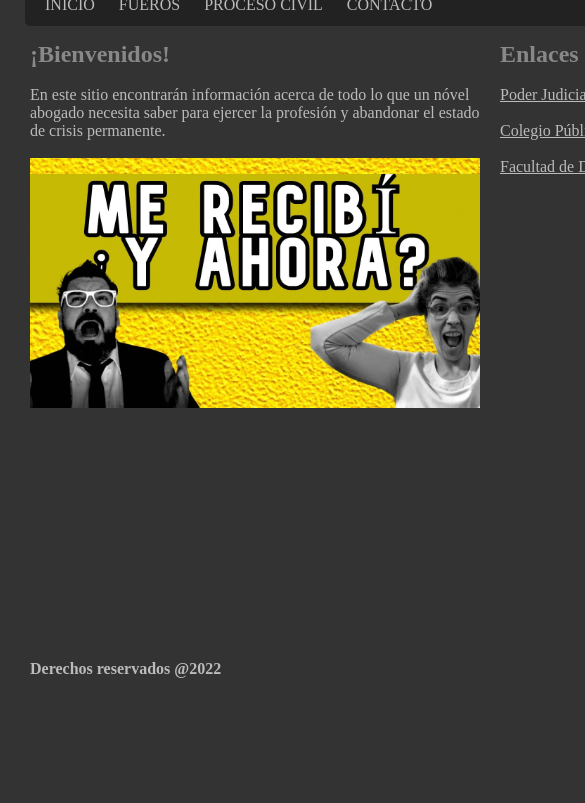
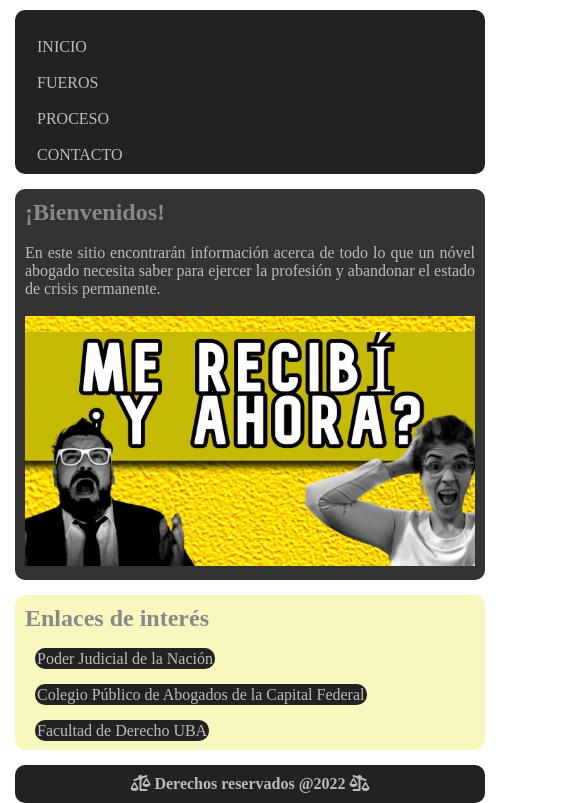
Before and after one commit to pbkohan/TPO, a plain HTML site: page index.html in a window 390 px wide. Shown: the part 114-917 px from the top of the page, 585 px wide, since content can reach past the window. Before the commit the page ends 884 px from the top, so only its background shows below. Drawn offline with Linux system fonts and the light colour scheme.

Commit message:
agrego diseño responsive

```diff
--- a/CSS/estilos.css
+++ b/CSS/estilos.css
@@ -1,48 +1,111 @@
 *{
     padding: 0;
     margin: 0;
-    background-color: #333333;
     color: #BBBBBB;
     font-family:'Times New Roman', Times, serif;
+    text-align: justify;
 }
 .container{
     display: grid;
-    grid-template: 75px 50px 1fr 100px / 1fr 400px;
-    grid-template-areas: "header header"
-                        "nav nav"
-                        "contenido enlaces"
-                        "footer footer";
-    /*grid-gap: 20px;*/
-    height: 100vh;
-    margin: 20px;
+    grid-template-columns: 0.40fr 1.5fr 1.10fr;
+    grid-template-rows: 0.75fr 1.5fr 0.75fr;
+    grid-template-areas: "header header header"
+                        "nav main aside"
+                        "footer footer footer";
+    grid-gap: 5px;
+    height: 50vh;
+    margin: 10px;
 }
 .header{
     grid-area: header;
+    margin: 5px;
+    padding: 10px;
+    background-color: #333333;
+    border-radius: 10px;
 }
 .nav{
     grid-area: nav;
     margin: 5px;
-    padding: 5px;
+    padding: 10px;
     text-decoration: none;
     background-color: #222222;
-    border-radius: 5px;
+    border-radius: 10px;
 }
-.contenido{
-    grid-area: contenido;
+.main{
+    grid-area: main;
+    padding: 10px;
+    margin: 5px;
+    border-radius: 10px;
+    background-color: #333333;
 }
-.enlaces{
-    grid-area: enlaces;
+.aside{
+    grid-area: aside;
+    text-decoration: none;
+    border-radius: 10px;
+    background-color: #F8F8BE;
+    padding: 10px;
+    margin: 5px;
 }
 .footer{
     grid-area: footer;
+    margin: 5px;
+    text-align: center;
+    background-color: #222222;
+    padding: 10px;
+    border-radius: 10px;
 }
-.item{
-    padding: 10px;
-    /* border-radius: 10px; */
+.link{
+    text-decoration: none;
+    margin: 10px;
+    border-radius: 10px;
 }
 H1{
     color: #F8F8BE;
+    text-align: center;
 }
 H2, H3, H4, H5, H6{
     color: #888888;
+    border-radius: 10px;
 }
+ul{
+    margin: 20px;
+}
+a{
+    background: #222222;
+    color: #BBBBBB;
+    padding: 2px;
+}
+a:hover{
+    color: #F8F8BE;
+    padding: 8px 14px;
+    transition-property: all;
+    transition-duration: 0.5s;
+    transition-timing-function: ease-in;
+}
+@media only screen and (max-width: 600px) {
+    .container{
+        grid-template-columns: 3fr;
+        grid-template-rows: 0.75fr 0.25fr 1fr 0.25fr 0.75fr;
+        grid-template-areas: "header"
+                            "nav"
+                            "main"
+                            "aside"
+                            "footer";
+        grid-gap: 5px;
+        height: 50vh;
+        margin: 10px;
+    }
+}
+@media only screen and (min-width: 601px) and (max-width: 992px) {
+    .container{
+        grid-template-columns: 3fr;
+        grid-template-rows: 0.75fr 0.25fr 1fr 0.25fr 0.75fr;
+        grid-template-areas: "header header"
+                            "nav main"
+                            "aside aside"
+                            "footer footer";
+        grid-gap: 5px;
+        height: 50vh;
+        margin: 10px;
+    }
+}
--- a/index.html
+++ b/index.html
@@ -3,37 +3,43 @@
 <head>
     <meta charset="UTF-8">
     <meta http-equiv="X-UA-Compatible" content="IE=edge">
-    <meta name="viewport" content="width=device-width, initial-scale=1.0">
+    <meta name="viewport" content="width=device-width, initial-scale=1">
     <title>Derecho para nóveles abogados en crisis</title>
     <link rel="stylesheet" href="CSS/estilos.css">
-    <link rel="icon" href="Imágenes/justicia.ico">
+    <link rel="icon" href="Ico/justicia.ico">
+    <script src="https://kit.fontawesome.com/b32f249d8d.js" crossorigin="anonymous"></script>
 </head>
 <body>
     <div class="container">
-        <div class="item header"><H1>DERECHO PARA NÓVELES ABOGADOS EN CRISIS</H1></div>
-        <div class="item nav">
-            <a class="nav" href="index.html">INICIO</a>
-            <a class="nav" href="fueros.html">FUEROS</a>
-            <a class="nav" href="proceso.html">PROCESO CIVIL</a>
-            <a class="nav" href="contacto.html">CONTACTO</a>
+        <div class="header"><H1>DERECHO PARA NÓVELES ABOGADOS EN CRISIS</H1></div>
+        <div class="nav">
+            <br>
+            <a class="link" href="index.html">INICIO</a><br><br>
+            <a class="link" href="fueros.html">FUEROS</a><br><br>
+            <a class="link" href="proceso.html">PROCESO</a><br><br>
+            <a class="link" href="contacto.html">CONTACTO</a>
         </div>
-        <div class="item main">
+        <div class="main">
             <H2>¡Bienvenidos!</H2>
             <br>
             <p>En este sitio encontrarán información acerca de todo lo que un nóvel abogado necesita saber para ejercer la profesión y abandonar el estado de crisis permanente.</p>
             <br>
             <img src="Imágenes/desesperada.gif" alt="" width="450" height="250">
         </div>
-        <div class="item aside">
+        <div class="aside">
             <h2>Enlaces de interés</h2>
             <br>
-            <a href="https://www.pjn.gov.ar/" target="">Poder Judicial de la Nación</a>
+            <a class="link" href="https://www.pjn.gov.ar/" target="">Poder Judicial de la Nación</a>
             <br> <br>
-            <a href="https://www.cpacf.org.ar/">Colegio Público de Abogados de la Capital Federal</a>
+            <a class="link" a href="https://www.cpacf.org.ar/">Colegio Público de Abogados de la Capital Federal</a>
             <br> <br>
-            <a href="http://www.derecho.uba.ar/">Facultad de Derecho UBA</a>
+            <a class="link" a href="http://www.derecho.uba.ar/">Facultad de Derecho UBA</a>
         </div>
-        <div class="item footer"><b>Derechos reservados @2022</b></div>
+        <div class="footer">
+            <i class="fa-solid fa-scale-unbalanced"></i>
+            <b>Derechos reservados @2022</b>
+            <i class="fa-solid fa-scale-unbalanced-flip"></i>
+        </div>
     </div>
 </body>
 </html>
```
Also changed, not shown: contacto.html (+16 -11 lines), fueros.html (+19 -14 lines), proceso.html (+17 -12 lines), Ico/justicia.ico (renamed from Imágenes/justicia.ico).
